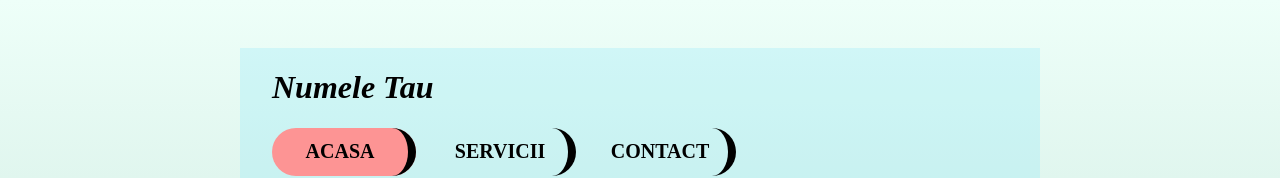
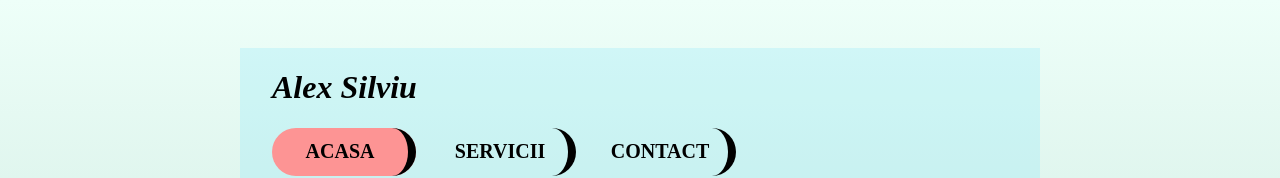
Before and after one commit to ITSchool-Web-Force/Tema-2-CSS, a plain HTML site: page index.html in a window 1280 px wide. Shown: the top 178 px of the page. Drawn offline with Linux system fonts and the light colour scheme.

Commit message:
Updated name

```diff
--- a/index.html
+++ b/index.html
@@ -11,7 +11,7 @@
     <div class="wrap">
       <header>
         <h1>
-          Numele Tau
+          Alex Silviu
         </h1>
         <nav>
           <ul>
```
